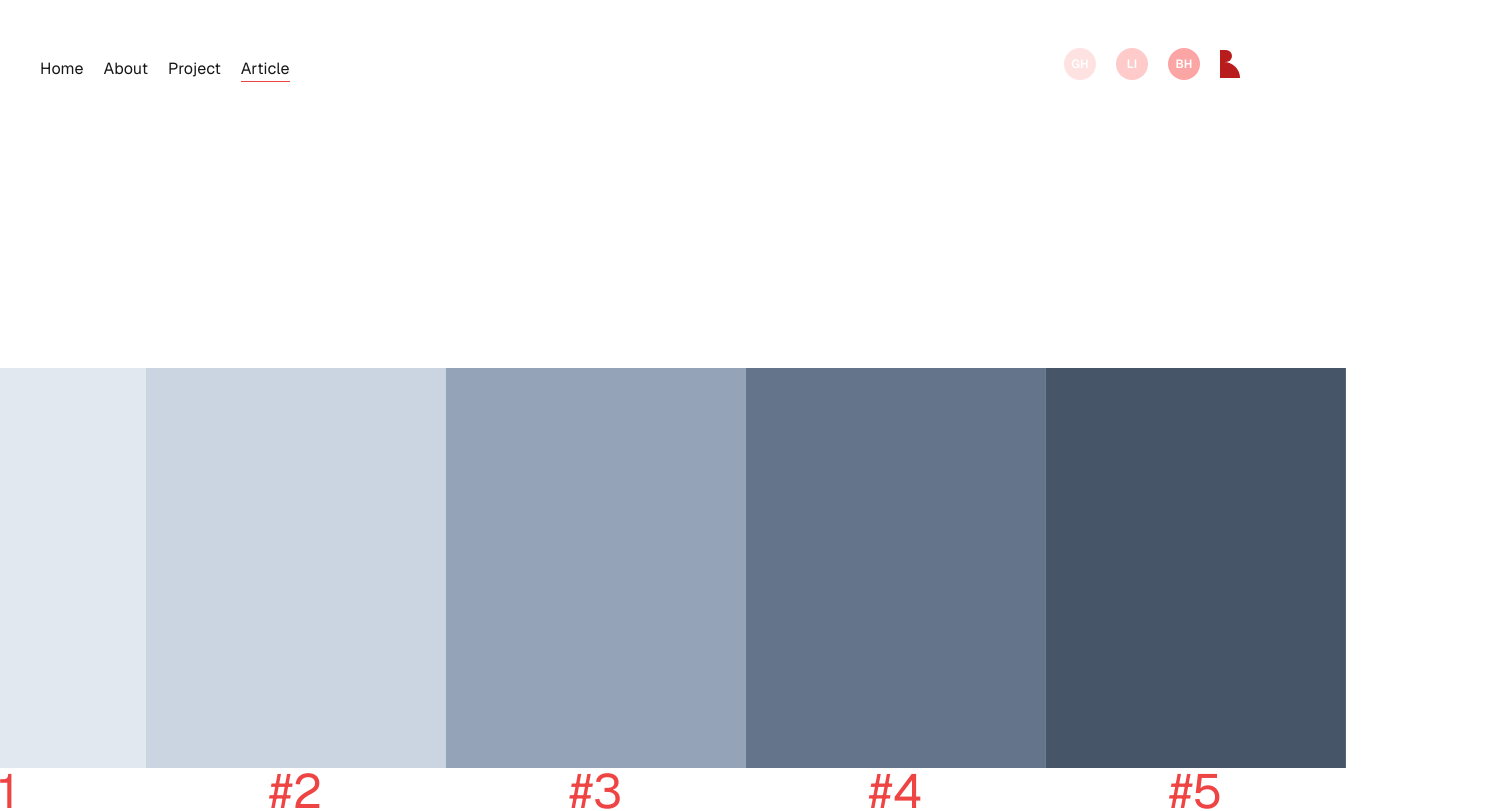
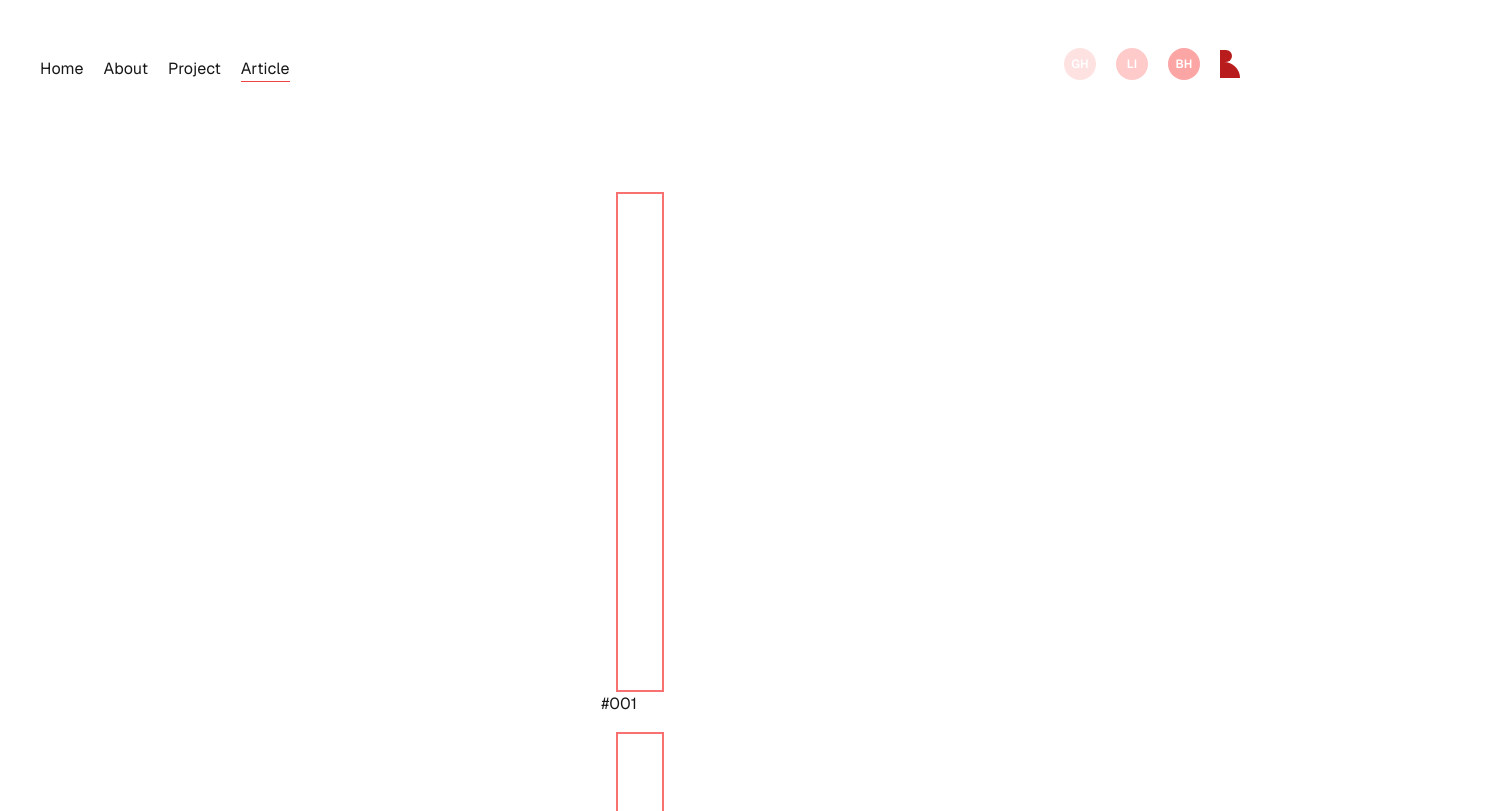
Before and after one commit to RubyTzu/test-playground, a Next.js app: page /article in a window 1280 px wide. Shown: the top 811 px of the page, 1500 px wide, since content can reach past the window. Built offline with nearby package versions, Linux system fonts and the light colour scheme.

Commit message:
feat: modify scroll

```diff
--- a/app/(routes)/article/page.tsx
+++ b/app/(routes)/article/page.tsx
@@ -2,42 +2,73 @@
 import { useRef } from "react";
 import { Navbar } from "@/app/(ui)/shareComponent/Navbar";
 import { Footer } from "@/app/(ui)/shareComponent/Footer";
-import { motion, useScroll, useTransform } from "motion/react";
+import { motion, useScroll, useSpring, useTransform, MotionValue } from "motion/react";
+// import { cubicBezier } from "motion";
+
+function useParallax(value: MotionValue<number>, distance: string) {
+  return useTransform(value, [0, 1], ["0", `-${distance}%`]);
+}
+
+function Images({ id }: { id: number }) {
+  const ref = useRef(null);
+  const { scrollYProgress } = useScroll({ target: ref });
+  const x = useParallax(scrollYProgress, "400");
+
+  return (
+    <section>
+      <div ref={ref}>
+        <div className="h-[500px] w-12 border-2 border-red-400" />
+      </div>
+      <motion.h2 style={{ x: x }}>{`#00${id}`}</motion.h2>
+    </section>
+  );
+}
 
 export default function Page() {
   const sectionRef = useRef<HTMLElement | null>(null);
   const { scrollYProgress } = useScroll({ target: sectionRef });
-  const xPosition = useTransform(scrollYProgress, [0, 1], ["1%", "-95%"]);
+  // const xPosition = useTransform(scrollYProgress, [0, 1], ["0", "-400%"], { ease: cubicBezier(0.17, 0.67, 0.57, 0.95) });
+
+  const scaleX = useSpring(scrollYProgress, {
+    stiffness: 100,
+    damping: 30,
+    restDelta: 0.001,
+  });
 
   return (
     <div className="grid grid-rows-[8rem_1fr_6rem] min-h-screen gap-16 font-[family-name:var(--font-geist-sans)]">
       <Navbar />
       <main className="flex flex-col gap-4 row-start-2  justify-center items-center">
         {/* test start */}
-              <section ref={sectionRef} className="relative h-[500vh]">
+        {[1, 2, 3, 4, 5].map((image) => (
+          <Images id={image} key={image} />
+        ))}
+        <motion.div className="progress" style={{ scaleX }} />
+
+        {/* <section ref={sectionRef} className="relative h-[500vh]">
           <ul className="flex sticky top-0">
-                  <motion.li style={{ x: xPosition }} initial={{ opacity: 0, x: 200 }} animate={{ opacity: 1, x: 0 }} transition={{ delay: 1 * 0.2, duration: 0.8 }} className="flex w-full h-screen items-center justify-center flex-col">
-                    <div className="w-[300px] h-[400px] bg-slate-200" />
+            <motion.li style={{ x: xPosition }} className="flex w-full h-screen items-center justify-center flex-col">
+              <div className="w-screen h-[400px] border" />
               <h3 className="text-5xl text-red-500">#1</h3>
             </motion.li>
-                  <motion.li style={{ x: xPosition }} initial={{ opacity: 0, x: 200 }} animate={{ opacity: 1, x: 0 }} transition={{ delay: 2 * 0.2, duration: 0.8 }} className="flex w-full h-screen items-center justify-center flex-col">
-                    <div className="w-[300px] h-[400px] bg-slate-300" />
+            <motion.li style={{ x: xPosition }} className="flex w-full h-screen items-center justify-center flex-col">
+              <div className="w-screen h-[400px] border" />
               <h3 className="text-5xl text-red-500">#2</h3>
             </motion.li>
-                  <motion.li style={{ x: xPosition }} initial={{ opacity: 0, x: 200 }} animate={{ opacity: 1, x: 0 }} transition={{ delay: 3 * 0.2, duration: 0.8 }} className="flex w-full h-screen items-center justify-center flex-col">
-                    <div className="w-[300px] h-[400px] bg-slate-400" />
+            <motion.li style={{ x: xPosition }} className="flex w-full h-screen items-center justify-center flex-col">
+              <div className="w-screen h-[400px] border" />
               <h3 className="text-5xl text-red-500">#3</h3>
             </motion.li>
-                  <motion.li style={{ x: xPosition }} initial={{ opacity: 0, x: 200 }} animate={{ opacity: 1, x: 0 }} transition={{ delay: 4 * 0.2, duration: 0.8 }} className="flex w-full h-screen items-center justify-center flex-col">
-                    <div className="w-[300px] h-[400px] bg-slate-500" />
+            <motion.li style={{ x: xPosition }} className="flex w-full h-screen items-center justify-center flex-col">
+              <div className="w-screen h-[400px] border" />
               <h3 className="text-5xl text-red-500">#4</h3>
             </motion.li>
-                  <motion.li style={{ x: xPosition }} initial={{ opacity: 0, x: 200 }} animate={{ opacity: 1, x: 0 }} transition={{ delay: 5 * 0.2, duration: 0.8 }} className="flex w-full h-screen items-center justify-center flex-col">
-                    <div className="w-[300px] h-[400px] bg-slate-600" />
+            <motion.li style={{ x: xPosition }} className="flex w-full h-screen items-center justify-center flex-col">
+              <div className="w-screen h-[400px] border" />
               <h3 className="text-5xl text-red-500">#5</h3>
             </motion.li>
           </ul>
-              </section>
+        </section> */}
         {/* test end */}
       </main>
       <Footer />
```
Lines whose indentation alone changed are shown as unchanged.
